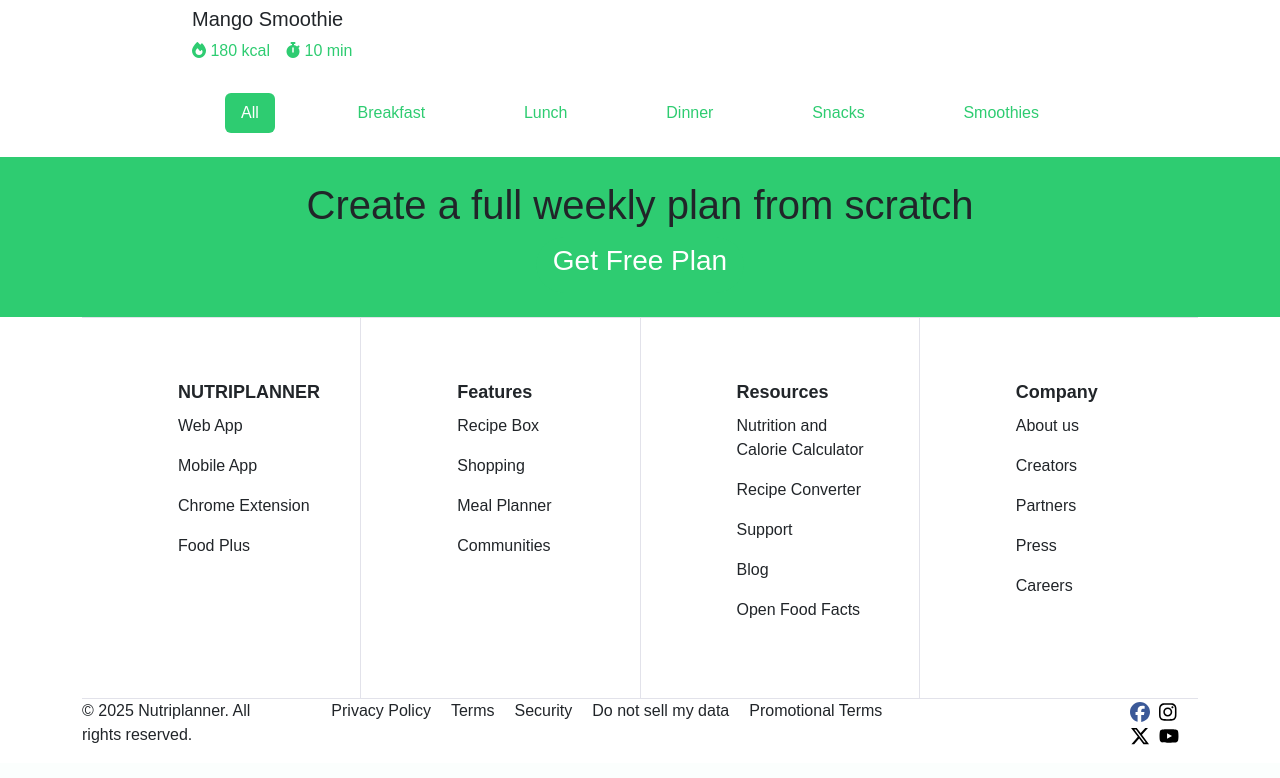
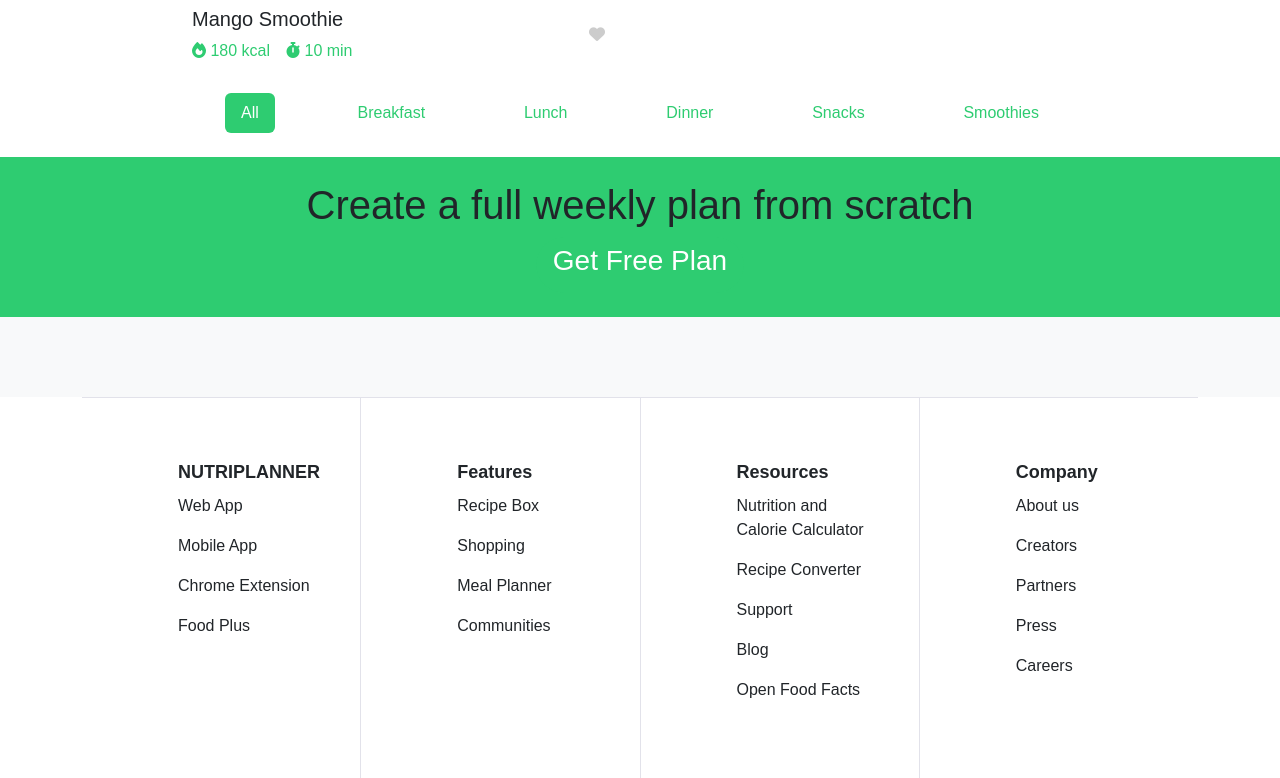
Before and after one commit to Doantatanh/NutriPlanner, a PHP site: page / in a window 1280 px wide. Shown: the part 1626-2404 px from the top of the page. Before the commit the page ends 2371 px from the top, so only its background shows below. Run offline with PHP 8.4, Linux system fonts and the light colour scheme; data that the repository does not hold is empty.

Commit message:
Thêm tính năng favourite

```diff
--- a/assets/css/style.css
+++ b/assets/css/style.css
@@ -29,6 +29,11 @@
   gap: 20px;
 }
 
+.grid-col-favourite {
+  grid-template-columns: repeat(auto-fill , minmax(300px , 1fr));
+  gap: 30px;
+}
+
 .header--banner {
   background-color: var(--orange);
 }
@@ -37,6 +42,24 @@
   font-size: 4rem!important;
   line-height: 1.5;
   font-weight: 700;
+}
+
+.farvourite-btn:hover {
+    transform: scale(1.1);
+}
+
+.farvourite-btn{
+  all: unset;
+  background: rgba(255, 255, 255, 0.9);
+  border-radius: 50%;
+  width: auto;
+  height: 16px;
+  transition: all ease 0.2s;
+  color: #ccc;
+}
+
+.farvourite-btn.active {
+  color: red!important;
 }
 
 .logo-box,
@@ -71,7 +94,7 @@
   width: 0;
   height: 2px;
   background-color: #f78014;
-  transition: width 0.3s ease, left 0.3s ease;
+  transition: 0.3s ease, left 0.3s ease;
 }
 
 .nav ul li a:hover::after {
--- a/assets/js/main.js
+++ b/assets/js/main.js
@@ -10,23 +10,24 @@
   })
   .catch(error => console.error('Lỗi khi đọc JSON:', error));
 
+  let meal_favourite = [];
+function render(meals, id){
 
-
-function render(meals, id){
-    console.log("quyen");
     let element = document.getElementById(id);
     element.innerHTML = "";
     meals.forEach(meal => {
         let card = document.createElement("div");
+        meal.isfavourite = false;
         card.innerHTML =  `
             <div class="card d-flex flex-column scale-105 boder-0 rounded-4 overflow-hidden " >
                                 <picture class="rounded-top overflow-hidden">
-                                <img class="  card-img-top " style="aspect-ratio: 4/3; object-fit: cover; cursor:pointer" src="${meal.image_url}"
+                                    <img class="card-img-top" style="aspect-ratio: 4/3; object-fit: cover; cursor:pointer" src="${meal.image_url}"
                                         alt="">
-
                                 </picture>
+                                <div class="d-flex">
+                                    <div class="infomation_meal flex-fill">
                                         <h5 class="px-3 mt-2" >${meal.name}</h5>
-                            <div class="d-flex  gap-3 px-3 mb-2">
+                                        <div class="d-flex gap-3 px-3 mb-2">
                                             <div class="meal-icon">
                                                 <i class="fas fa-fire"></i>
                                                 ${meal.calories} kcal
@@ -35,6 +36,14 @@
                                                 <i class="fas fa-stopwatch"></i>
                                                 ${meal.preptime} min
                                             </div>
+                                        </div>
+                                    </div>
+                                    <form>
+                                        <button class="farvourite-btn m-2 p-3 ${meal.isfavourite ? "color-danger" :""}" id="${meal.id}" type="submit">
+                                            <input type="hidden" value="${meal.id}">
+                                            <i class="fas fa-heart"></i>
+                                        </button>
+                                    </form>
 
                                 </div>
 
@@ -57,6 +66,20 @@
 
         });
         element.appendChild(card);
+
+        let favourite_btn =  document.getElementById(meal.id);
+
+        favourite_btn.addEventListener("click", (e)=>{
+
+            isfavourite =false;
+            e.stopPropagation();
+            e.preventDefault();
+            if(favourite_btn.classList.contains("active")) meal.isfavourite = true;
+            else meal.isfavourite = true;
+            meal_favourite.push(meal);
+            render(meal_favourite, "mealfavourite--menu");
+
+        })
 
     });
 
@@ -84,7 +107,7 @@
             <div class="mealcontent d-grid grid-col-5">
                 <div>
                     <picture>
-                        <img src="${meal.image}" class="rounded w-100" style="aspect-ratio: 4/3; object-fit: cover;"  alt="">
+                        <img src="${meal.image_url}" class="rounded w-100" style="aspect-ratio: 4/3; object-fit: cover;"  alt="">
                     </picture>
                     ${tagsHTML}
                     <p class="my-2" >${meal.description}</p>
--- a/index.php
+++ b/index.php
@@ -266,6 +266,20 @@
         <h1 class="mx-auto">Create a full weekly plan from scratch</h1>
         <button class="btn text-white rounded-5 px-3 mx-auto" style="background-color: var(--orange);"><h3>Get Free Plan</h3></button>
     </div>
+    <div class="mealfavourite-cate bg-light py-3">
+        <div class=" col-xl-7 col-sm-11 mx-auto my-4">
+            <div class="" id="">
+                <div class="item">
+                    <div class="d-grid grid-col-favourite my-1" id="mealfavourite--menu" >
+
+                    </div>
+                </div>
+                </div>
+            </div>
+
+        </div>
+    </div>
+
 
     <footer class="main-footer">
         <div class="container">
```
Lines whose indentation alone changed are shown as unchanged.
